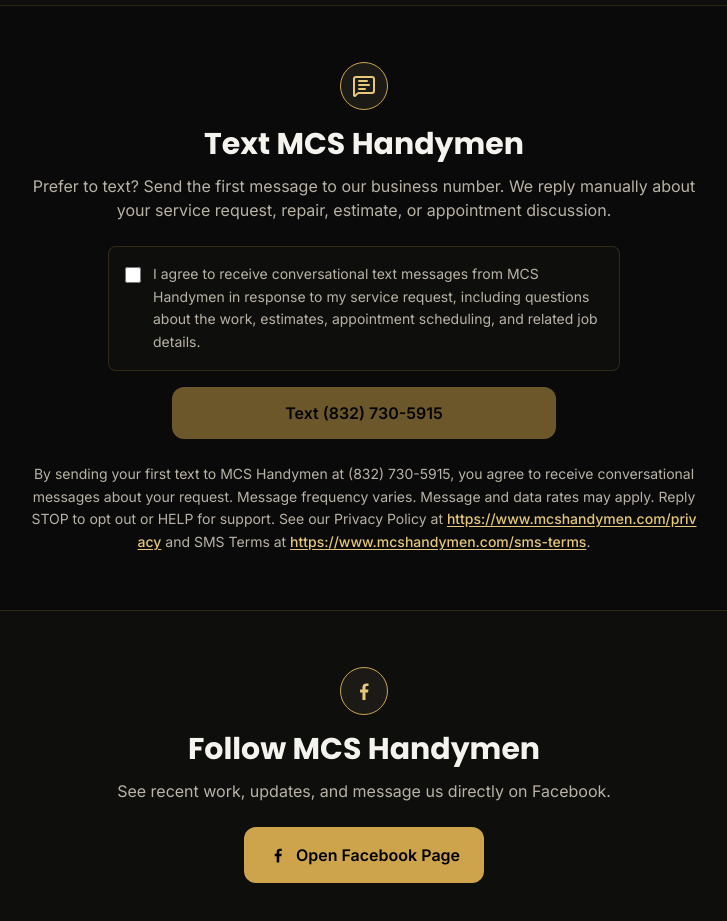
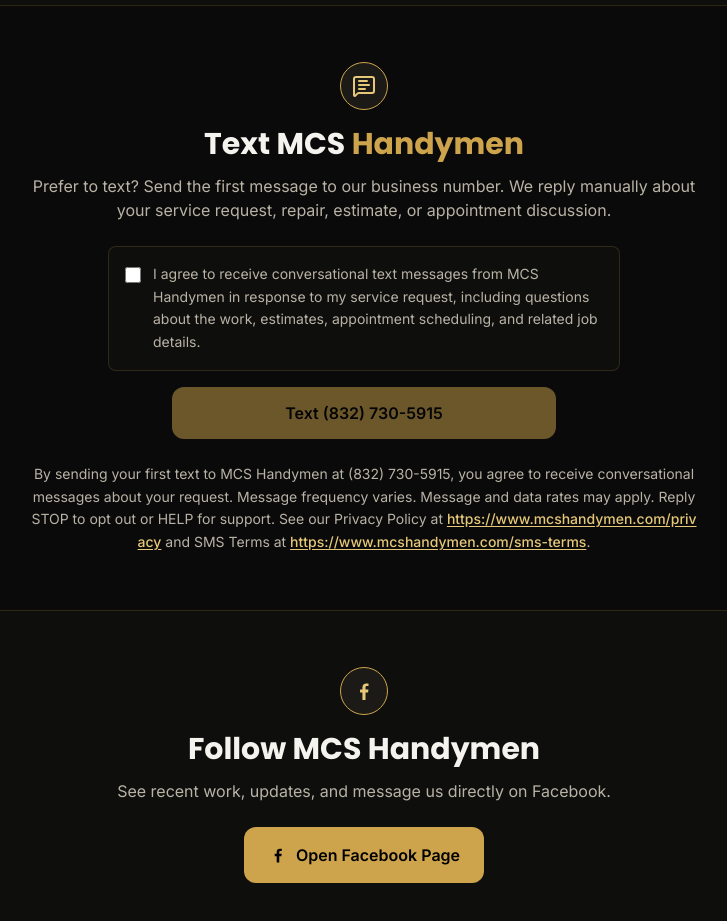
Before and after one commit to Gimlibob/mcs-handymen, a Next.js app: page / in a window 1280 px wide. Shown: the part 3660-4581 px from the top of the page, without its empty margins (276-1003 px from the left). Built offline with nearby package versions, Linux system fonts and the light colour scheme.

Commit message:
Style Text Us title with brand gold on Handymen.

```diff
--- a/components/TextUsSection.js
+++ b/components/TextUsSection.js
@@ -35,7 +35,7 @@
           <MessageSquareText className="h-6 w-6 text-gold-bright" aria-hidden="true" />
         </span>
         <h2 className="mt-4 font-heading text-2xl font-bold text-foreground sm:text-3xl">
-          Text {SITE_NAME}
+          Text MCS <span className="text-gold">Handymen</span>
         </h2>
         <p className="mt-3 text-base text-muted">
           Prefer to text? Send the first message to our business number. We reply manually about
```
